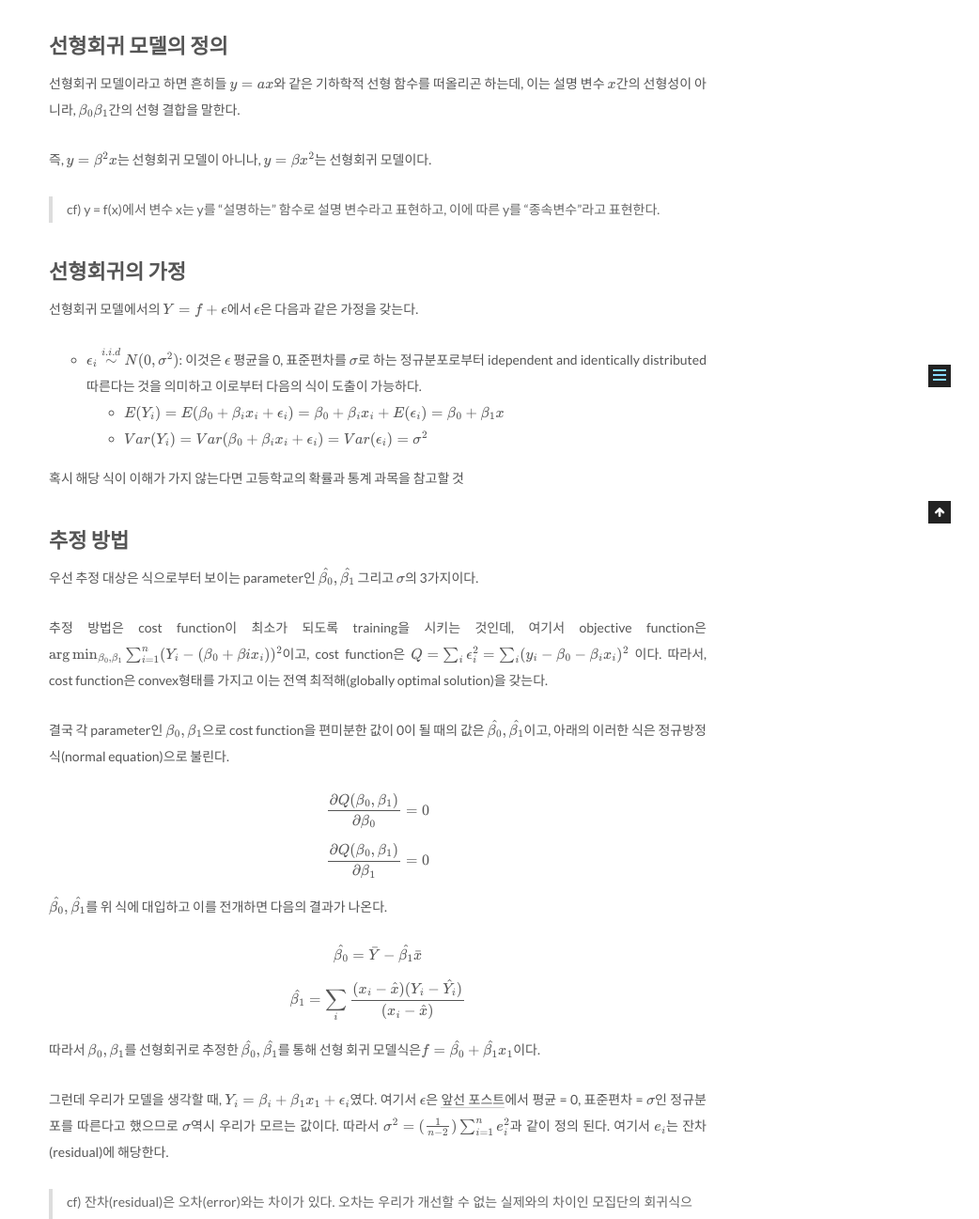
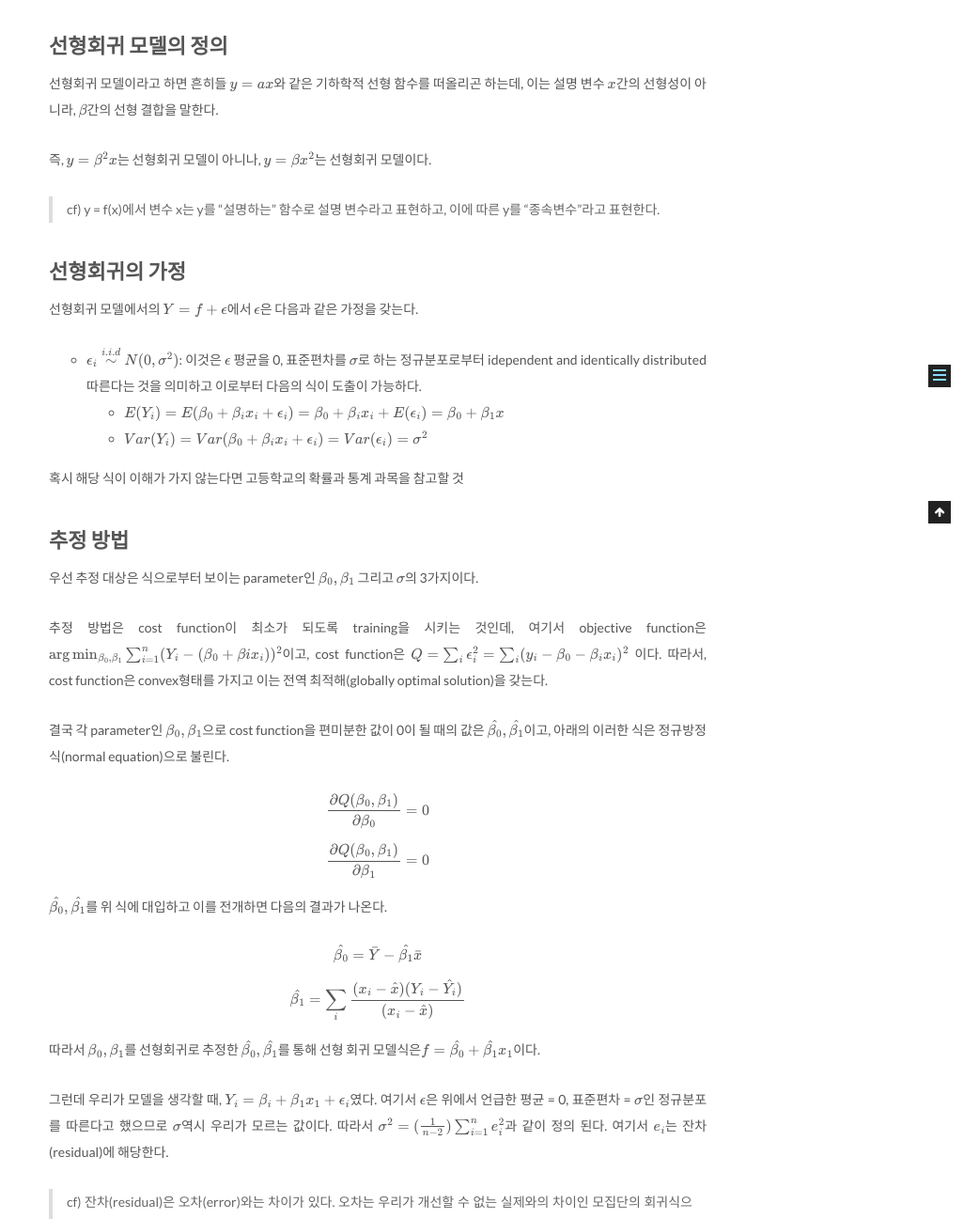
Before and after one commit to silverstar0727/silverstar0727.github.io, a Jekyll site: the page built from _posts/ml basic/2021-01-03-선형회귀모델(1).md, in a window 1280 px wide. Shown: the part 443-1740 px from the top of the page at 94% size, without its empty margins (238-1280 px from the left). Built offline with Jekyll 4.4.1, drawn with Linux system fonts in a browser that asks for light colours; formulas are drawn with MathJax 3; comment, search, counter and statistics services are not loaded.

Commit message:
Update 2021-01-03-선형회귀모델(1).md

```diff
--- a/_posts/ml basic/2021-01-03-선형회귀모델(1).md
+++ b/_posts/ml basic/2021-01-03-선형회귀모델(1).md
@@ -15,7 +15,7 @@ use_math: true
 
 ## 선형회귀 모델의 정의
 
-선형회귀 모델이라고 하면 흔히들 $y = ax$와 같은 기하학적 선형 함수를 떠올리곤 하는데, 이는 설명 변수 $x$간의 선형성이 아니라, $\beta_{0} \beta_{1}$간의 선형 결합을 말한다.
+선형회귀 모델이라고 하면 흔히들 $y = ax$와 같은 기하학적 선형 함수를 떠올리곤 하는데, 이는 설명 변수 $x$간의 선형성이 아니라, $\beta$간의 선형 결합을 말한다.
 
 즉, $y = \beta^2 x$는 선형회귀 모델이 아니나, $y = \beta x^2$는 선형회귀 모델이다.
 
@@ -30,7 +30,7 @@ use_math: true
 혹시 해당 식이 이해가 가지 않는다면 고등학교의 확률과 통계 과목을 참고할 것
 
 ## 추정 방법
-우선 추정 대상은 식으로부터 보이는 parameter인 $\hat{\beta_{0}}, \hat{\beta_{1}}$ 그리고 $\sigma$의 3가지이다.
+우선 추정 대상은 식으로부터 보이는 parameter인 $\beta_{0}, \beta_{1}$ 그리고 $\sigma$의 3가지이다.
 
 추정 방법은 cost function이 최소가 되도록 training을 시키는 것인데, 여기서 objective function은
 $\arg \min_{\beta_{0}, \beta_{1}} \sum_{i=1}^n (Y_{i} - (\beta_{0} + \beta{i}x_{i}))^2$이고, cost function은 $Q = \sum_{i} \epsilon_{i}^2 = \sum_{i} (y_{i} - \beta_{0} - \beta_{i}x_{i})^2$ 이다. 따라서, cost function은 convex형태를 가지고 이는 전역 최적해(globally optimal solution)을 갖는다.
@@ -49,7 +49,7 @@ $$\hat{\beta_{1}} = \sum_{i}{(x_{i} - \hat{x}) (Y_{i} - \hat{Y_{i}})  \over  (x_
 
 따라서 $\beta_{0}, \beta_{1}$를 선형회귀로 추정한 $\hat{\beta_{0}}, \hat{\beta_{1}}$를 통해 선형 회귀 모델식은$f = \hat{\beta_{0}} + \hat{\beta_{1}}x_{1}$이다.
 
-그런데 우리가 모델을 생각할 때, $Y_{i} = \beta_{i} + \beta_{1}x_{1} + \epsilon_{i}$였다. 여기서 $\epsilon$은 [앞선 포스트]()에서 평균 = 0, 표준편차 = $\sigma$인 정규분포를 따른다고 했으므로 $\sigma$역시 우리가 모르는 값이다. 따라서 $\sigma^2 = ({1 \over n-2})\sum_{i=1}^n{e_{i}^2}$과 같이 정의 된다. 여기서 $e_{i}$는 잔차(residual)에 해당한다.
+그런데 우리가 모델을 생각할 때, $Y_{i} = \beta_{i} + \beta_{1}x_{1} + \epsilon_{i}$였다. 여기서 $\epsilon$은 위에서 언급한 평균 = 0, 표준편차 = $\sigma$인 정규분포를 따른다고 했으므로 $\sigma$역시 우리가 모르는 값이다. 따라서 $\sigma^2 = ({1 \over n-2})\sum_{i=1}^n{e_{i}^2}$과 같이 정의 된다. 여기서 $e_{i}$는 잔차(residual)에 해당한다.
 
 > cf) 잔차(residual)은 오차(error)와는 차이가 있다. 오차는 우리가 개선할 수 없는 실제와의 차이인 모집단의 회귀식으로부터의 차이이고, 잔차는 설명할 수 있는 오차인 표본집단으로부터 얻은 회귀식으로부터의 차이에 해당한다.
 
```
